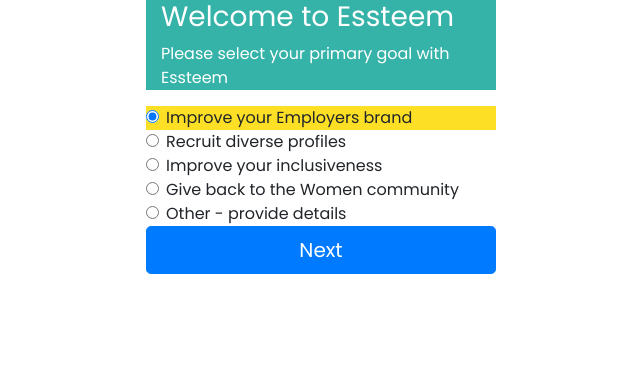
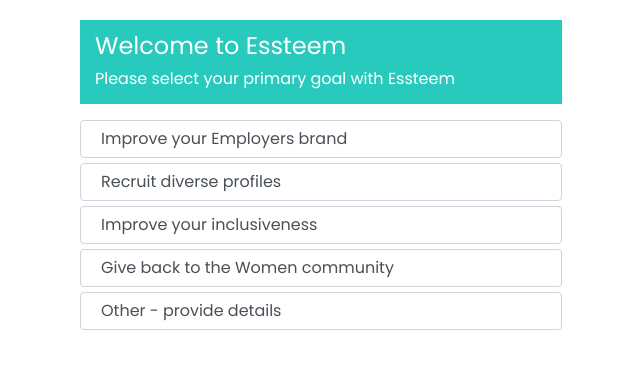
Before and after one commit to esteemcode/equalithon, a React (Create React App) app: page /sponsorship in a window 1280 px wide. Shown: the top 368 px of the page, without its empty margins (319-959 px from the left). Built offline with nearby package versions, Linux system fonts and the light colour scheme.

Commit message:
Adding post request on sponsorship registration and feedback form

```diff
--- a/src/App.css
+++ b/src/App.css
@@ -63,3 +63,17 @@
   width: 30%;
   float: right;
 }
+
+.radio-button__hidden {
+  cursor: pointer;
+  margin-bottom: 5px;
+}
+
+.radio-button__hidden:hover { background-color:  #FFD966;}
+.radio-button__hidden input {
+  opacity: 0;
+}
+
+.cyan-hover:hover {
+  background-color: #29CABE;
+}
--- a/src/components/Feedback.js
+++ b/src/components/Feedback.js
@@ -70,6 +70,8 @@
 const Feedback = () => {
     const [teamsData, setTeamsData] = useState(teams);
     const [currentTeam, setCurrentTeam] = useState(0);
+    const [formSubmitted, setFormSubmitted] = useState(false);
+    const [formError, setFormError] = useState(false);
 
     const handleCheckboxChange = (teamID, propToUpdate) => {
         let newTeamsData = [...teamsData];
@@ -77,10 +79,67 @@
         setTeamsData(newTeamsData);
     }
 
+    const handleSubmit = () => {
+        console.log(currentTeam);
+        const teamData = teamsData[currentTeam];
+        postData(teamData);
+    }
+
+    const postData = async (teamData) => {
+        try {
+            const response = await fetch(`https://v1.nocodeapi.com/essteem/google_sheets/IgoNtzYsdlMmRjbd?tabId=feedback`, {
+                method: "post",
+                body: JSON.stringify([[
+                    teamData.id,
+                    teamData.thoroughResearch,
+                    teamData.designThinkingMethodology,
+                    teamData.featureListing,
+                    teamData.valueBasedFeatures,
+                    teamData.designForUserXP,
+                    teamData.prototypeAchieved,
+                    teamData.codeArchitecture,
+                    teamData.codingLaunched,
+                    teamData.oneCoreFeatureCompleted,
+                    teamData.twoCoreFeaturesCompleted,
+                    teamData.threecoreFeaturesCoded,
+                    teamData.fullMVPCompleted,
+                    teamData.fullMVPTested
+                ]]),
+                headers: {
+                    "Content-Type": "application/json"
+                }
+            });
+            const json = await response.json();
+            console.log("Success:", JSON.stringify(json));
+            console.log('form submitted');
+            setFormSubmitted(true);
+            setFormError(false);
+        } catch (error) {
+            console.error("Error:", error);
+            setFormError(true);
+            setFormSubmitted(false);
+        }
+    }
+
     return (
         <div className="container justify-content-center w-50">
             <form className="row justify-content-end align-self-center">
                 <div className="row w-100 justify-content-center">
+                    {
+                        !formSubmitted ? (
+                            <div className="alert alert-danger" role="alert">
+                                Whoops! Something went wrong.
+                            </div>)
+                            : null
+                    }
+                    {
+                        !formError ? (
+                            <div className="alert alert-success" role="alert">
+                                Thank you. We apprieciate your feedback.
+                            </div>
+                        ) : null
+                    }
+
                     <div className="dropdown w-100">
                         <div className="form-group">
                             <label htmlFor="team-selection">Select team</label>
@@ -230,7 +289,7 @@
                     </div>
                 </div>
                 <div className="row w-100 justify-content-end">
-                    <button type="button" className="btn btn-primary align-self-end">Submit Feedback</button>
+                    <button type="button" className="btn btn-primary align-self-end cyan border-0 cyan-hover" onClick={() => handleSubmit()}>Submit Feedback</button>
                 </div>
             </form>
         </div>
--- a/src/components/Sponsorship.js
+++ b/src/components/Sponsorship.js
@@ -1,16 +1,14 @@
 import { useState } from 'react';
 import { Container, Form, Button, Col, Row } from 'react-bootstrap';
 
-const goalsList = [
-    { name: 'Improve your Employers brand', checked: true },
-    { name: 'Recruit diverse profiles', checked: false },
-    { name: 'Improve your inclusiveness', checked: false },
-    { name: 'Give back to the Women community', checked: false },
-    { name: 'Other - provide details', checked: false },
-]
-
 const Sponsorship = () => {
-    const [goals, setGoals] = useState(goalsList);
+    const [goals, setGoals] = useState([
+        { name: 'Improve your Employers brand', checked: true },
+        { name: 'Recruit diverse profiles', checked: false },
+        { name: 'Improve your inclusiveness', checked: false },
+        { name: 'Give back to the Women community', checked: false },
+        { name: 'Other - provide details', checked: false }
+    ]);
     const [selectedGoal, setSelectedGoal] = useState(0);
     const [brandName, setBrandName] = useState('');
     const [logo, setLogo] = useState('');
@@ -29,6 +27,7 @@
         });
         setGoals(newGoals);
         setSelectedGoal(index);
+        setGoalsSelected(true)
     }
 
     const handleFormSubmit = (event) => {
@@ -40,28 +39,47 @@
             description: companyDescription,
             mission: companyMission
         }
-        console.log(formData);
-        console.log('form submitted');
+        postData(formData);
+    }
+
+    const postData = async (formData) => {
+        try {
+            const response = await fetch(`https://v1.nocodeapi.com/essteem/google_sheets/IgoNtzYsdlMmRjbd?tabId=sponsorRegistration`, {
+                method: "post",
+                body: JSON.stringify([[formData.goal, formData.brandName, formData.logo, formData.description, formData.mission]]),
+                headers: {
+                    "Content-Type": "application/json"
+                }
+            });
+            const json = await response.json();
+            console.log("Success:", JSON.stringify(json));
+            console.log('form submitted');
+        } catch (error) {
+            console.error("Error:", error);
+        }
     }
 
     return (
-        <Container className="justify-content-md-center">
+        <Container className="registrationForm">
             <Row className="justify-content-md-center">
-                <Col lg={4} md={6} s={10} xs={12}>
+                <Col lg={12} md={12} sm={12} xs={12}>
                     <Form onSubmit={handleFormSubmit}>
                         {
                             !goalsSelected ? (
                                 <>
-                                    <Container className="justify-content-md-center" style={{ backgroundColor: '#36b3a8', color: '#fff' }} >
-                                        <h3>Welcome to Essteem</h3>
-                                        <p>Please select your primary goal with Essteem</p>
-                                    </Container>
+                                    <Row className="cyan form-header text-white pt-1 pb-1 col-12 mt-0 ml-0 mr-0 mb-3">
+                                        <Row className="m-0 col-12 pl-0 pr-0 pt-2 pb-0">
+                                            <h4>Welcome to Essteem</h4>
+                                        </Row>
+                                        <Row className="m-0 col-12 pl-0 pr-0 pt-0 pb-1">
+                                            <h6>Please select your primary goal with Essteem</h6>
+                                        </Row>
+                                    </Row>
                                     {
                                         goals.map((item, index) => {
                                             return (
                                                 <Form.Check
-                                                    style={index === selectedGoal ? { backgroundColor: '#fde026' } : null}
-                                                    className="radio-button__hidden"
+                                                    className="radio-button__hidden form-control"
                                                     key={index}
                                                     defaultChecked={item.checked}
                                                     name={`goals`}
@@ -73,33 +91,28 @@
                                             )
                                         })
                                     }
-                                    <Button
-                                        onClick={() =>
-                                            setGoalsSelected(true)}
-                                        type="submit"
-                                        variant="primary"
-                                        size="lg" block>
-                                        Next
-                                </Button>
                                 </>
                             ) : (
                                     <>
-                                        <Container className="justify-content-md-center" style={{ backgroundColor: '#36b3a8', color: '#fff' }} >
-                                            <h3>Create a space for your company</h3>
-                                        </Container>
+                                        <Row className="yellow form-header text-white pt-1 pb-1 col-12 mt-0 ml-0 mr-0 mb-3">
+                                            <Row className="m-0 col-12 pl-0 pr-0 pt-2 pb-2">
+                                                <h4>Create a space for your company</h4>
+                                            </Row>
+                                        </Row>
                                         <Form.Group>
                                             <Form.Control type="text" placeholder="Employer's brand name" value={brandName} onChange={(e) => setBrandName(e.target.value)} required />
                                         </Form.Group>
                                         <Form.Group>
-                                            <Form.Control type="text" placeholder="Upload logo" value={logo} onChange={(e) => setLogo(e.target.value)} required />
+                                            <Form.Control type="url" placeholder="Logo Url" value={logo} onChange={(e) => setLogo(e.target.value)} required />
                                         </Form.Group>
                                         <Form.Group>
-                                            <Form.Control as="textarea" placeholder="Describe your company" value={companyDescription} onChange={(e) => setCompanyDescription(e.target.value)} required />
+                                            <Form.Control type="text" as="textarea" placeholder="Describe your company" value={companyDescription} onChange={(e) => setCompanyDescription(e.target.value)} required />
                                         </Form.Group>
                                         <Form.Group>
-                                            <Form.Control as="textarea" placeholder="Describe what you do for women" value={companyMission} onChange={(e) => setCompanyMission(e.target.value)} />
+                                            <Form.Control type="text" as="textarea" placeholder="Describe what you do for women" value={companyMission} onChange={(e) => setCompanyMission(e.target.value)} />
                                         </Form.Group>
                                         <Button
+                                            className="cyan a-inherit border-0 cyan-hover text-white"
                                             type="submit"
                                             variant="primary"
                                             size="lg" block>
```
